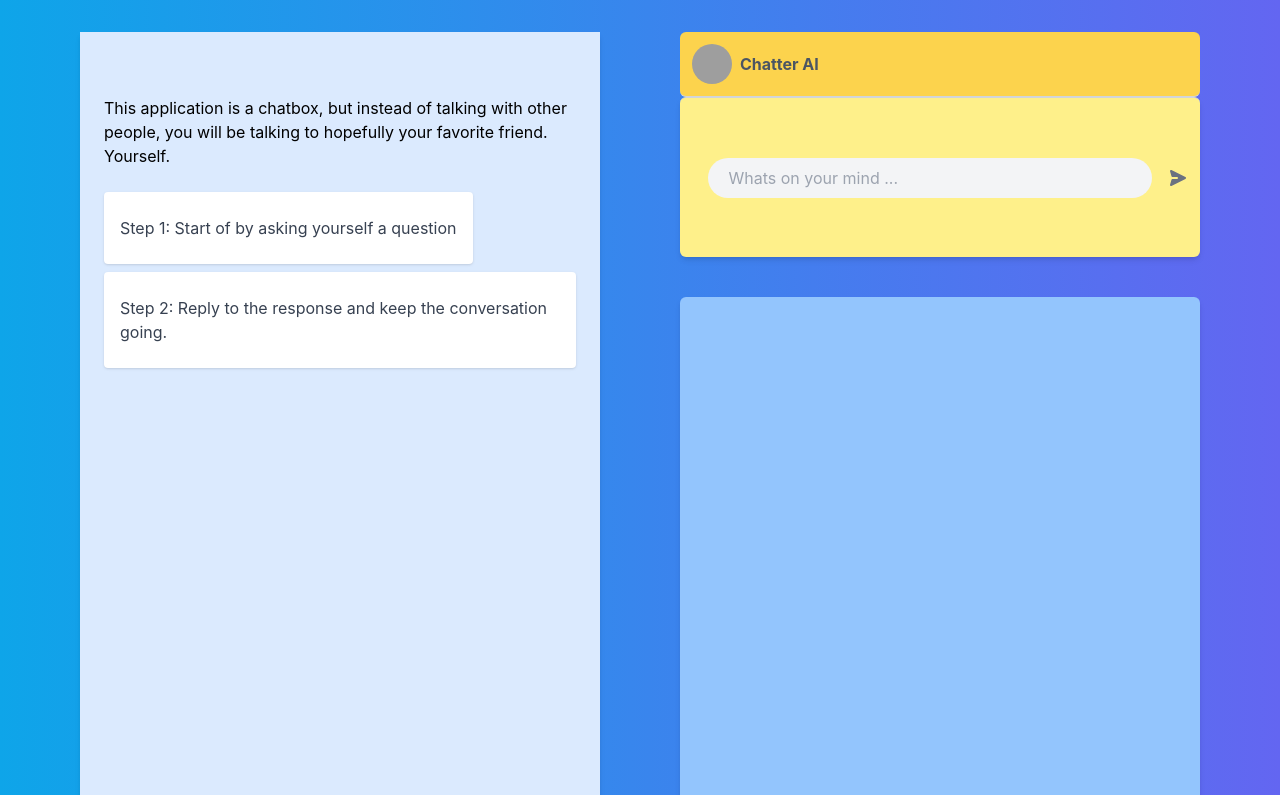
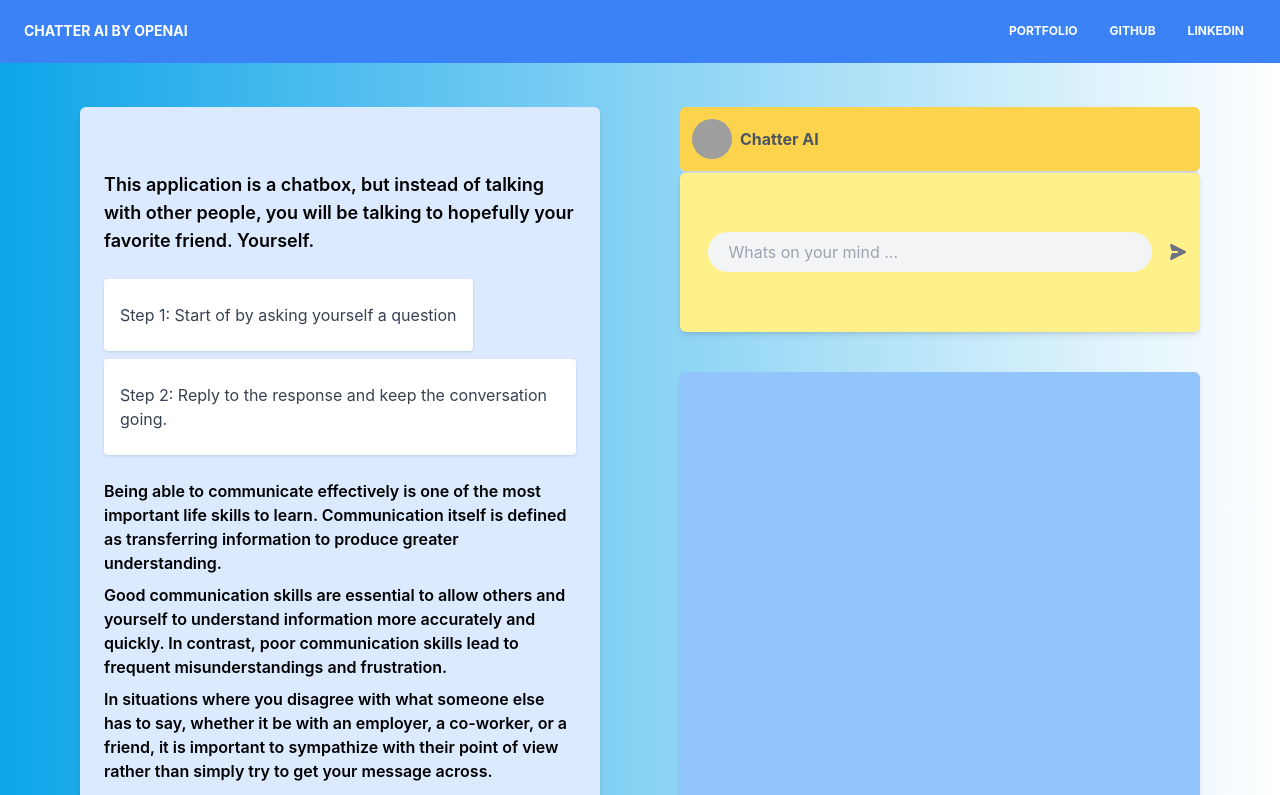
Before and after one commit to molikkidd/shopify-tech-challenge, a Next.js app: page / in a window 1280 px wide. Shown: the top 795 px of the page. Built offline with nearby package versions, Linux system fonts and the light colour scheme; grey boxes are pictures that could not be loaded.

Commit message:
add jokes and navbar

```diff
--- a/components/ChatBox.js
+++ b/components/ChatBox.js
@@ -1,19 +1,18 @@
 import React from 'react'
+import Navbar from './Navbar';
 
 export default function ChatBox(props) {
-    const {submit, responseList, setAnimalInput, animalInput, localData} = props;
+    const {submit, responseList, setAnimalInput, animalInput, sessionData} = props;
 
   return (
-    // bg-[url('https://media.istockphoto.com/vectors/seamless-geometric-vector-backgroundblack-figures-on-white-background-vector-id1175306662?k=20&m=1175306662&s=612x612&w=0&h=HGNeUeanPWWpL7jU6M4gwOSUZjHqWvtG50bRDooj5i0=')]"
-    <div className='bg-gradient-to-r from-sky-500 to-indigo-500'>
-
+    <div className='bg-gradient-to-r from-sky-500 to-white h-screen'>
+        <Navbar/>
     <div class="flex justify-center mx-20" >
-      {/* <div class="border rounded my-8 shadow-lg h-screen"> */}
         <div className='grid grid-cols-2 gap-20 my-8'>
-          <div class="w-full col-span-1 h-screen bg-blue-100  shadow-md">
+          <div class="w-full col-span-1 bg-blue-100 rounded-md shadow-md">
             {/* INTRO */}
-            <div class="relative w-full p-6 overflow-y-auto h-[40rem] bg-blue-100 mt-10">
-                <h2 className='mb-6'>This application is a chatbox, but instead of talking with other people, you will be talking to hopefully your favorite friend. Yourself.</h2>
+            <div class="relative w-full p-6 overflow-y-auto bg-blue-100 mt-10">
+                <h2 className='mb-6 text-lg font-semibold'>This application is a chatbox, but instead of talking with other people, you will be talking to hopefully your favorite friend. Yourself.</h2>
               <ul class="space-y-2">
                 <li class="flex justify-start">
                   <div class="relative max-w-xl px-4 py-6 text-gray-700 bg-white rounded shadow">
@@ -26,6 +25,29 @@
                   </div>
                 </li>
               </ul>
+
+              <p className='text-md font-semibold my-2 mt-6'>
+              Being able to communicate effectively is one of the most important life skills to learn. Communication itself is defined as transferring information to produce greater understanding.
+              </p>
+
+              <p className='text-md font-semibold my-2'>
+              Good communication skills are essential to allow others and yourself to understand information more accurately and quickly.
+                In contrast, poor communication skills lead to frequent misunderstandings and frustration.
+              </p>
+
+              <p className='text-md font-semibold my-2'>
+              In situations where you disagree with what someone else has to say, whether it be with an employer, a co-worker, or a friend, it is important to sympathize with their point of view rather than simply try to get your message across.
+              </p>
+
+            <h2 className='text-lg font-bold text-gray-400'>Here is a Joke or Two</h2>
+
+              <p className='text-md my-2'>
+              "A programmer is a person who fixes a problem you don’t know you have in a way that you don’t understand."
+              </p>
+
+              <p className='text-md my-2'>
+              "Debugging is like being the detective in a crime movie where you’re also the murderer."
+              </p>
             </div>
           </div>
             {/* CHATBOX */}
@@ -60,13 +82,12 @@
             <div class="relative w-full p-6 overflow-y-auto h-[40rem] mt-10 bg-blue-300 rounded-md shadow-md">
               <ul class="space-y-2">
                 <li>
-                {responseList.length === 0 ? localData : responseList.concat(localData)}
+                {responseList.length === 0 ? sessionData : responseList.concat(sessionData)}
                 </li>
               </ul>
             </div>
           </div>
           </div>
-        {/* </div> */}
       </div>
     </div>
 
--- /dev/null
+++ b/components/Navbar.js
@@ -0,0 +1,62 @@
+import React from "react";
+
+export default function Navbar({ fixed }) {
+  const [navbarOpen, setNavbarOpen] = React.useState(false);
+  return (
+    <>
+      <nav className="relative flex flex-wrap items-center justify-between px-2 py-3 bg-blue-500 mb-3">
+        <div className="container px-4 mx-auto flex flex-wrap items-center justify-between">
+          <div className="w-full relative flex justify-between lg:w-auto lg:static lg:block lg:justify-start">
+            <a
+              className="text-sm font-bold leading-relaxed inline-block mr-4 py-2 whitespace-nowrap uppercase text-white"
+              href="#pablo"
+            >
+              Chatter AI by OpenAi
+            </a>
+            <button
+              className="text-white cursor-pointer text-xl leading-none px-3 py-1 border border-solid border-transparent rounded bg-transparent block lg:hidden outline-none focus:outline-none"
+              type="button"
+              onClick={() => setNavbarOpen(!navbarOpen)}
+            >
+              <i className="fas fa-bars"></i>
+            </button>
+          </div>
+          <div
+            className={
+              "lg:flex flex-grow items-center" +
+              (navbarOpen ? " flex" : " hidden")
+            }
+            id="example-navbar-danger"
+          >
+            <ul className="flex flex-col lg:flex-row list-none lg:ml-auto">
+              <li className="nav-item">
+                <a
+                  className="px-3 py-2 flex items-center text-xs uppercase font-bold leading-snug text-white hover:opacity-75"
+                  href="https://dashing-raindrop-f5ddcc.netlify.app/"
+                >
+                  <i className="fab fa-facebook-square text-lg leading-lg text-white opacity-75"></i><span className="ml-2">Portfolio</span>
+                </a>
+              </li>
+              <li className="nav-item">
+                <a
+                  className="px-3 py-2 flex items-center text-xs uppercase font-bold leading-snug text-white hover:opacity-75"
+                  href="https://github.com/molikkidd"
+                >
+                  <i className="fab fa-twitter text-lg leading-lg text-white opacity-75"></i><span className="ml-2">Github</span>
+                </a>
+              </li>
+              <li className="nav-item">
+                <a
+                  className="px-3 py-2 flex items-center text-xs uppercase font-bold leading-snug text-white hover:opacity-75"
+                  href="https://www.linkedin.com/in/molik-kidd/"
+                >
+                  <i className="fab fa-pinterest text-lg leading-lg text-white opacity-75"></i><span className="ml-2">LinkedIn</span>
+                </a>
+              </li>
+            </ul>
+          </div>
+        </div>
+      </nav>
+    </>
+  );
+}
--- a/components/SubForm.js
+++ /dev/null
@@ -1,44 +0,0 @@
-import React, { useState, useEffect } from "react";
-import Head from "next/head";
-
-export default function SubForm(props) {
-
-  const {submit, responseList, setAnimalInput, animalInput, localData} = props;
-  console.log('localData', localData)
-  return (
-    <div>
-      <Head>
-        <title>OpenAI Quickstart</title>
-        <meta name='shopify-challenge' content='PWA App' />
-        <link rel='manifest' href='/manifest.json' />
-      </Head>
-
-      <main className=' h-screen'>
-        <div className="flex justify-center">
-          <div className="xl:w-96">
-          <h3 className="text-xl text-blue-400 mb-3 ">Lets Talk</h3>
-
-          <form onSubmit={submit}>
-            <input
-              type="text"
-              name="animal"
-              placeholder=" Whats on your mind ..."
-              value={animalInput}
-              onChange={(e) => setAnimalInput(e.target.value)}
-              className="w-96 h-40 rounded-md mb-3 border-zinc-900 border-2"
-            />
-            <button className="bg-blue-500 px-6 py-2 rounded-md text-white" type="submit">Lets Go</button>
-          </form>
-            <div className='mt-4 bg-gray-300 rounded-md p-4' >
-              <h1 className="text-2xl font-semibold mb-2">Responses</h1>
-            </div>
-            <div className='mt-4 bg-gray-300 rounded-md p-4'>
-              {localData ? localData : responseList}
-
-            </div>
-          </div>
-        </div>
-      </main>
-    </div>
-  );
-}
--- a/pages/index.js
+++ b/pages/index.js
@@ -1,10 +1,7 @@
 import React, { useState, useEffect } from "react";
-import SubForm from "../components/SubForm";
 import ChatBox from "../components/ChatBox";
 export default function Home() {
   const [animalInput, setAnimalInput] = useState("");
-  const [result, setResult] = useState();
-  const [oprompt, setOprompt] = useState();
   const [listOfResponses, setListOfResponses] = useState(Array);
   const [newData, setNewData] = useState(null);
 
@@ -24,34 +21,28 @@
     // push new data to list of responses
     listOfResponses.push(data)
     // store data in session storage
-    window.localStorage.setItem('two', JSON.stringify(listOfResponses))
+    window.sessionStorage.setItem('two', JSON.stringify(listOfResponses))
     // resets animal input to an empty string
     setAnimalInput("");
   }
-  console.log('listOfResponses', listOfResponses)
-
   const responseList = listOfResponses.map((list, index) => {
           return <ul className='mt-4 bg-gray-300 rounded-md p-4' i={index}>
                     <li>
                       <div className="mb-3">
-                        <h1>Prompt:{list.text}  </h1>
+                        <h1>You: {list.text}</h1>
                       </div>
                       <div>
-                        <h1>Response: {list.result}</h1>
+                        <h1>Me: {list.result}</h1>
                       </div>
                     </li>
                 </ul>
 
   })
-  // access data in local storage to use when offline and throughout the local
+  // access data in session storage to use when offline and throughout the session
   useEffect(() => {
-    const localData = localStorage.getItem('two')
-    console.log('localData', JSON.parse(localData))
-
-    setNewData(JSON.parse(localData))
-
+    const sessionData = sessionStorage.getItem('two')
+    setNewData(JSON.parse(sessionData))
   }, [])
-
     if (newData === null ) {
       return <ChatBox
        submit={onSubmit}
@@ -65,25 +56,21 @@
             return <ul className='mt-4 bg-white rounded-md p-4 shadow-md' i={index}>
                       <li>
                         <div className="mb-3">
-                        <h1>Prompt:{list.text}  </h1>
+                          <h1>You: {list.text}</h1>
                         </div>
                         <div>
-                        <h1>Response: {list.result}</h1>
+                          <h1>Me: {list.result}</h1>
                         </div>
                       </li>
                   </ul>
 
       })
-
       return <ChatBox
       submit={onSubmit}
       responseList={responseList}
       setAnimalInput={setAnimalInput}
       animalInput={animalInput}
-  localData={storedList}
+      sessionData={storedList}
       />
-
-
-
 }
 }
```
Also changed, not shown: 1 other file (tests, documents, lock files or other folders). Lines whose indentation alone changed are shown as unchanged.
